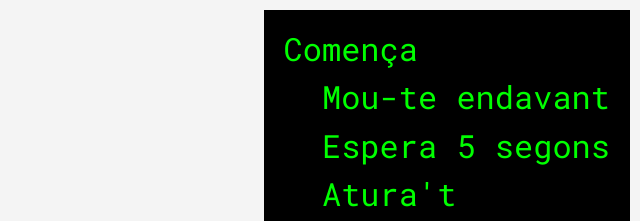
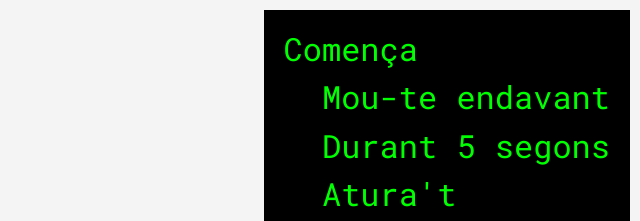
Before and after one commit to oriolrius/robots, a website: page index.html in a window 1280 px wide. Shown: the top 221 px of the page, 640-1280 px from the left. Drawn offline with Linux system fonts and the light colour scheme.

Commit message:
fixed code description

```diff
--- a/index.html
+++ b/index.html
@@ -16,7 +16,7 @@
 <div id="instruction-box">
   <p>Comença</p>
   <p>&nbsp;&nbsp;Mou-te endavant</p>
-  <p>&nbsp;&nbsp;Espera 5 segons</p>
+  <p>&nbsp;&nbsp;Durant 5 segons</p>
   <p>&nbsp;&nbsp;Atura't</p>
   <p>Fi</p>
 </div>
```
